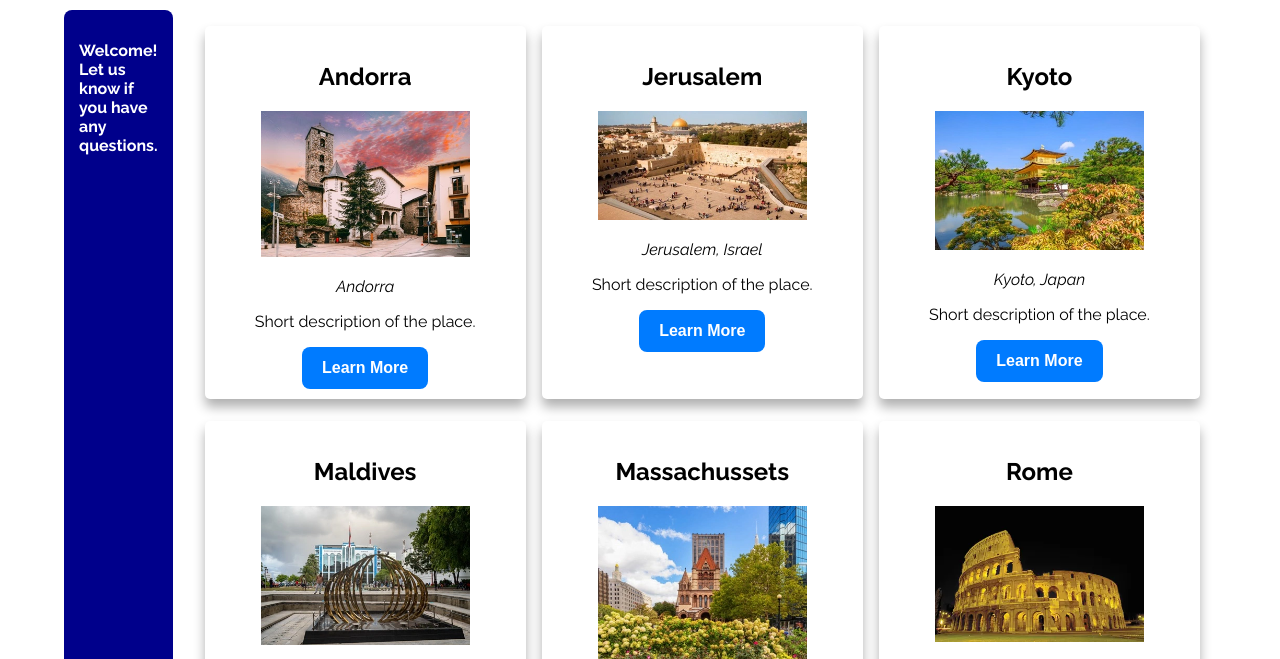
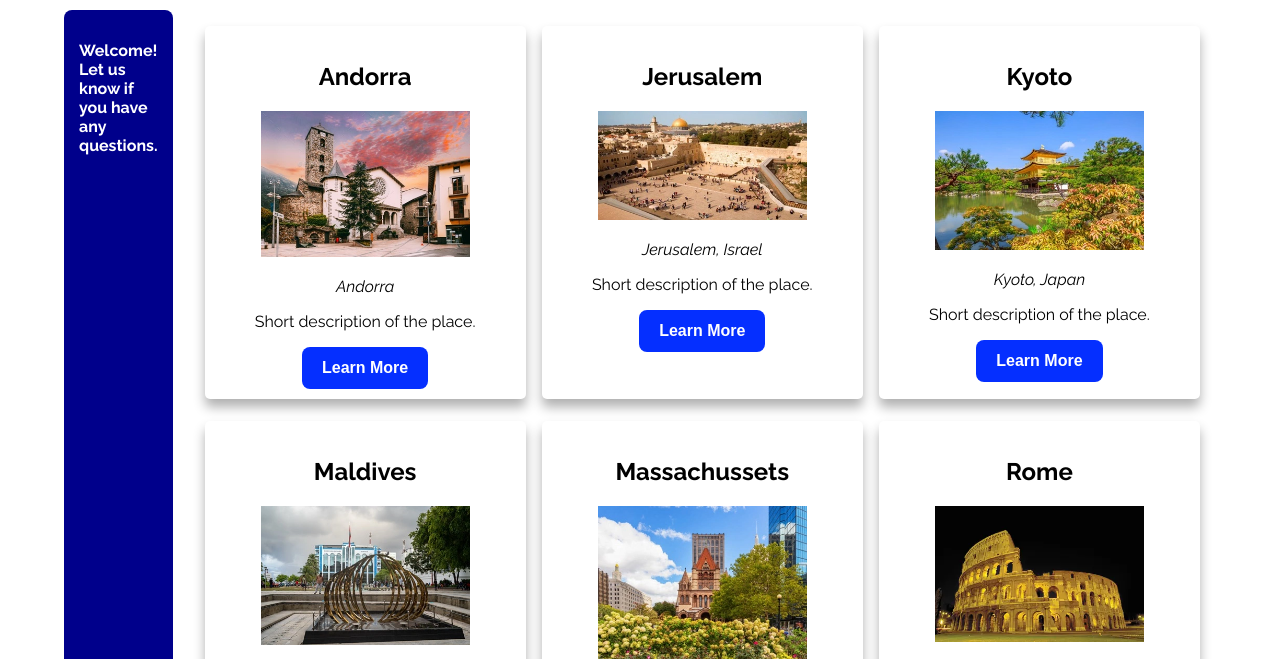
Before and after one commit to O-J2315/wdd231, a plain HTML site: page chamber/discover.html in a window 1280 px wide. Shown: the part 138-797 px from the top of the page. Drawn offline with Linux system fonts and the light colour scheme; no server answers.

Commit message:
Update button background color to a darker blue for improved visibility

```diff
--- a/chamber/styles/discover.css
+++ b/chamber/styles/discover.css
@@ -48,7 +48,7 @@ body {
 }
 
 button {
-    background: #007BFF;
+    background: #052fff;
     /* Primary Blue */
     color: white;
     border: none;
```
